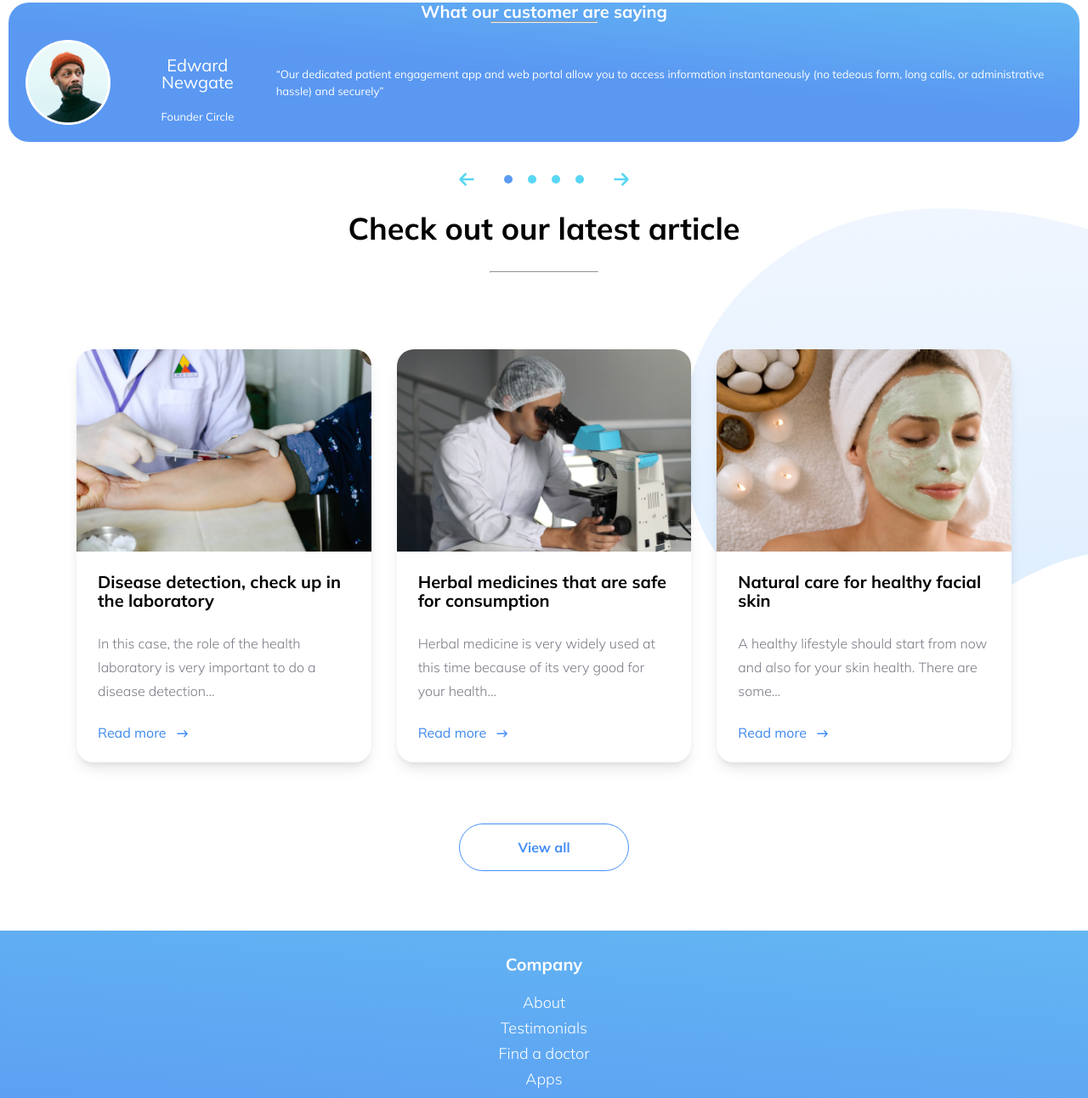
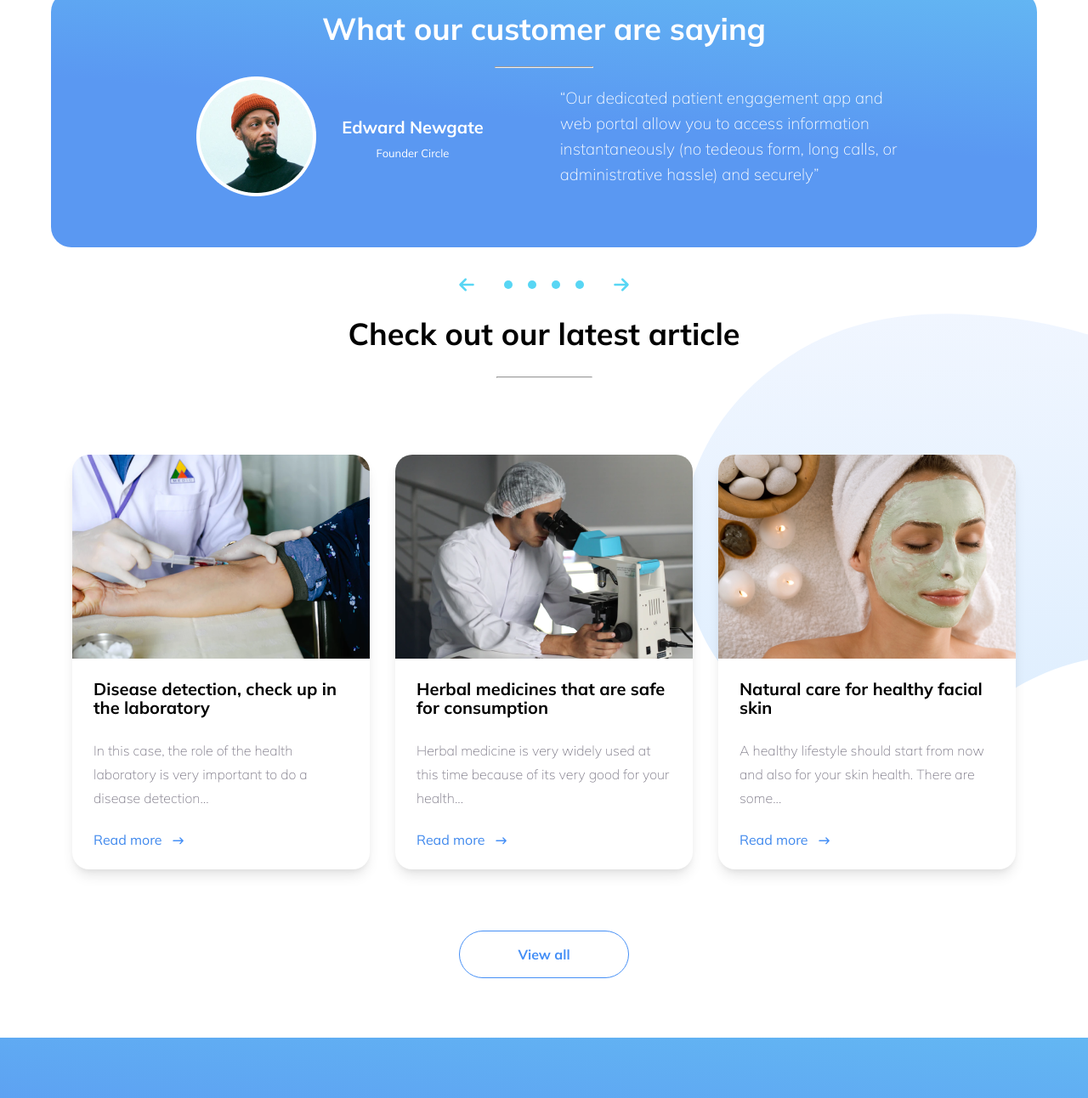
Before and after one commit to KarolinaxxWisniewska/trafalgar, a plain HTML site: page index.html in a window 1280 px wide. Shown: the part 2033-3325 px from the top of the page at 85% size. Drawn offline with Linux system fonts and the light colour scheme.

Commit message:
some lifting code

```diff
--- a/index.html
+++ b/index.html
@@ -72,12 +72,12 @@
       <button class="btn">Learn more</button>
     </section>
     <div class="opinion">
-      <p class=" text-4xs">What our customer are saying</p>
+      <p class="opinion__title text-4xs2">What our customer are saying</p>
       <hr class="hr" />
       <section class="comment">
         <img class="person__photo" src="./images/Edward.png" />
         <section class="person__data">
-          <p class="comment__name">Edward Newgate</p>
+          <p class="comment__name text-5xl">Edward Newgate</p>
           <p class="comment__profession">Founder Circle</p>
         </section>
         <p class="comment__text">
@@ -117,7 +117,7 @@
             health...</p>
           <p class="grid__cta text-xs">Read more <img class="arrow" src="/images/arrow right.svg"></img></p>
         </div>
-        <div class="grid__item"> <img class="item__image" src="/images/Image checkout3.png">
+        <div class="grid__item centred"> <img class="item__image" src="/images/Image checkout3.png">
           <p class="grid__title text-4xs">Natural care for healthy facial skin</p>
           <p class="grid__summary text-6xs">A healthy lifestyle should start from now and also for your skin health. There are
             some...</p>
@@ -129,37 +129,37 @@
   </main>
   <footer class="footer text-white">
     <div class="footer__wrapper">
-      <div class="footer__info text-6xs">
+      <div class="footer__info text-3xs">
         <img src="/images/logo_footer.svg" alt="Logotyp w stopce">
-        <p class="description text-2xs">Trafalgar provides progressive, and affordable healthcare,
+        <p class="description text-3xs2">Trafalgar provides progressive, and affordable healthcare,
           accessible on mobile and online for everyone</p>
-        <p class="rights text-2xs">©Trafalgar PTY LTD 2020. All rights reserved</p>
+        <p class="rights text-3xs">©Trafalgar PTY LTD 2020. All rights reserved</p>
       </div>
       <div class="footer__menu">
         <p class="list__title text-xl">Company</p>
         <ul class="menu__list">
-          <li class="list__item text-2xs">About</li>
-          <li class="list__item text-2xs">Testimonials</li>
-          <li class="list__item text-2xs">Find a doctor</li>
-          <li class="list__item text-2xs">Apps</li>
+          <li class="list__item text-3xs">About</li>
+          <li class="list__item text-3xs">Testimonials</li>
+          <li class="list__item text-3xs">Find a doctor</li>
+          <li class="list__item text-3xs">Apps</li>
         </ul>
       </div>
-      <div class="footer__menu menu">
+      <div class="footer__menu ">
         <p class="menu__title text-xl">Region</p>
         <ul class="menu__list">
-          <li class="menu__item text-2xs">Indonesia</li>
-          <li class="menu__item text-2xs">Signapore</li>
-          <li class="menu__item text-2xs">Hongkong</li>
-          <li class="menu__item text-2xs">Canada</li>
+          <li class="menu__item text-3xs">Indonesia</li>
+          <li class="menu__item text-3xs">Signapore</li>
+          <li class="menu__item text-3xs">Hongkong</li>
+          <li class="menu__item text-3xs">Canada</li>
         </ul>
       </div>
       <div class="footer__menu">
         <p class="list__title text-xl">Help</p>
         <ul class="list">
-          <li class="list__item text-2xs">Help center</li>
-          <li class="list__item text-2xs">Contact support</li>
-          <li class="list__item text-2xs">Instructions</li>
-          <li class="list__item text-2xs">How it works</li>
+          <li class="list__item text-3xs">Help center</li>
+          <li class="list__item text-3xs">Contact support</li>
+          <li class="list__item text-3xs">Instructions</li>
+          <li class="list__item text-3xs">How it works</li>
         </ul>
       </div>
     </div>
--- a/sass/base/_typography.scss
+++ b/sass/base/_typography.scss
@@ -7,7 +7,7 @@
 @font-face {
     font-family: "Mulish";
     font-weight: 300;
-    src: url("./../fonts/Mulish-Light.ttf") format("truetype"),
+    src: url("./../fonts/Mulish-ExtraLight.ttf") format("truetype"),
 }
 
 @font-face {
@@ -59,11 +59,23 @@
 }
 
 .text-3xs {
+    @include text(1.4rem, 2.8rem, 300)
+}
+
+.text-3xs2 {
     @include text(1.8rem, 2.8rem, 300)
+}
+
+.text-3xs3 {
+    @include text(1.9rem, 3rem, 300)
 }
 
 .text-4xs {
     @include text(1.6rem, 2rem, 900)
+}
+
+.text-4xs2 {
+    @include text(1.8rem, 2.2rem, 700)
 }
 
 .text-5xs {
@@ -100,6 +112,11 @@
         font-size: 2.8rem;
     }
 
+    .text-3xs {
+        font-size: 1.8rem;
+        line-height: 4rem;
+    }
+
     .text-4xs {
         font-size: 2rem;
         line-height: 2.2rem;
@@ -123,4 +140,10 @@
     .text-5xl {
         font-size: 3.6rem;
     }
+
+    .text-4xs2 {
+        font-size: 3.6rem;
+        line-height: 4.8rem;
+        font-weight: 700;
+    }
 }
--- a/sass/components/_grids.scss
+++ b/sass/components/_grids.scss
@@ -3,7 +3,6 @@
     align-items: center;
     grid-template-columns: auto;
     padding: 8rem 1rem 7.2rem 1rem;
-    max-width: 32rem;
     gap: 3rem;
     border-radius: 2.4rem;
 
@@ -42,13 +41,22 @@
 @media (min-width: 640px) {
     .grid__articles {
         grid-template-columns: auto auto;
-        max-width: 64rem;
+        justify-items: center;
+
+        .centred {
+            grid-column: 1 / 3;
+            max-width: 29.5rem;
+        }
     }
 }
 
 @media (min-width: 960px) {
     .grid__articles {
-        grid-template-columns: auto auto auto;
-        max-width: 112rem;
+        grid-template-columns: 1fr 1fr 1fr;
+
+        .centred {
+            max-width: 35rem;
+            grid-column: 3 / 4;
+        }
     }
 }
--- a/sass/sections/_articles.scss
+++ b/sass/sections/_articles.scss
@@ -2,7 +2,6 @@
     display: flex;
     flex-direction: column;
     align-items: center;
-    position: relative;
 
     &::before {
         content: '';
--- a/sass/sections/_footer.scss
+++ b/sass/sections/_footer.scss
@@ -1,6 +1,6 @@
 .footer {
     background: $gradient;
-    padding: 1rem;
+    padding: 2rem;
     width: 100%;
 
     .footer__wrapper {
@@ -13,11 +13,8 @@
     .footer__info {
         padding: 1rem;
         grid-row: 4 / 5;
-        text-align: left;
+        text-align: center;
 
-        .description {
-            line-height: 2rem;
-        }
 
         .rights {
             padding-top: 1rem;
@@ -30,3 +27,51 @@
         }
     }
 }
+
+@media (min-width: 420px) {
+    .footer {
+        text-align: center;
+
+        .footer__wrapper {
+            grid-template-columns: 1fr 1fr 1fr;
+            justify-items: center;
+        }
+
+        .footer__info {
+            padding: 1rem;
+            grid-column: 1 / 4;
+        }
+    }
+}
+
+@media (min-width: 960px) {
+    .footer {
+        display: flex;
+        align-items: center;
+        justify-content: center;
+        height: 43.2rem;
+
+
+        .footer__wrapper {
+            justify-content: center;
+            width: 118rem;
+            text-align: left;
+            grid-template-columns: 1fr 1fr 1fr 1fr 1fr;
+        }
+
+        .footer__info {
+            grid-column: 1 / 3;
+            grid-row: 1/2;
+            text-align: left;
+
+            .rights {
+                position: relative;
+                bottom: 0;
+            }
+
+            .description {
+                max-width: 39rem;
+            }
+        }
+    }
+}
--- a/sass/sections/_main.scss
+++ b/sass/sections/_main.scss
@@ -1,18 +1,23 @@
-.opinion {
-    color: $color-white-100;
-    background: $gradient;
-    border-radius: 2.4rem;
+.main {
     display: flex;
     flex-direction: column;
     align-items: center;
+}
+
+.opinion {
+    display: flex;
+    flex-direction: column;
+    align-items: center;
+    margin: 1rem;
+    border-radius: 2.4rem;
+    background: $gradient;
+    color: $color-white-100;
     text-align: center;
-    margin: 1rem;
-
-
 
     .hr {
         width: 10%;
         align-self: center;
+        margin-bottom: 2rem;
     }
 
     &__title {
@@ -20,26 +25,26 @@
         color: $color-white-100;
     }
 
-    .comment__name {
+    .comment {
+        &__name {
             font-size: 2rem;
             line-height: 2rem;
-        padding: 2rem 1rem;
+            padding: 1rem;
         }
 
-    .comment__profession {
+        &__profession {
             font-size: 1.3rem;
             line-height: 2rem;
-        padding: 0rem 3rem;
         }
 
-    .comment__text {
+        &__text {
             padding: 2rem 1rem;
             font-style: normal;
             font-weight: normal;
             font-size: 1.3rem;
             line-height: 2rem;
         }
-
+    }
 }
 
 .slider {
@@ -56,10 +61,10 @@
         height: 2rem;
         margin: 0 2rem;
         fill: $color-blue-400;
+
+        &:hover:not(.disabled) {
+            fill: $color-blue-100;
         }
-
-    .arrow:hover {
-        fill: $color-blue-100;
     }
 
     .dot {
@@ -73,16 +78,22 @@
         border-radius: 50%;
         display: inline-block;
         margin: 0.9rem;
+
+        // TODO popraw aby zrobione było  z użyciem opacity
+        &.active {
+            opacity: 1;
+            // background-color: $color-blue-100;
         }
-
-    .active {
-        background-color: $color-blue-100;
     }
 }
 
 @media (min-width: 640px) {
     .opinion {
         text-align: left;
+
+        .hr {
+            margin-bottom: 0;
+        }
 
         .comment {
             display: flex;
@@ -98,9 +109,8 @@
             }
 
             .person__photo {
-                margin: 2rem;
-                width: 10rem;
-                height: 10rem;
+                margin: 1rem 2rem;
+
             }
 
             .person__data {
@@ -115,3 +125,39 @@
         }
     }
 }
+
+@media (min-width: 960px) {
+    .opinion {
+        justify-content: center;
+
+        .comment {
+            padding-bottom: 5rem;
+
+            .person__photo {
+                width: 14.1rem;
+                height: 14.1rem;
+            }
+
+            &__text {
+                max-width: 42rem;
+                font-size: 1.9rem;
+                line-height: 3rem;
+                font-weight: 300;
+            }
+        }
+    }
+
+}
+
+@media (min-width: 1160px) {
+    .opinion {
+        width: 116rem;
+
+        .comment {
+            .person__data {
+                margin-right: 7rem;
+            }
+
+        }
+    }
+}
```
Also changed, not shown: css/style.css, fonts/Mulish-ExtraLight.ttf (added), 2 other files. Lines whose indentation alone changed are shown as unchanged.
